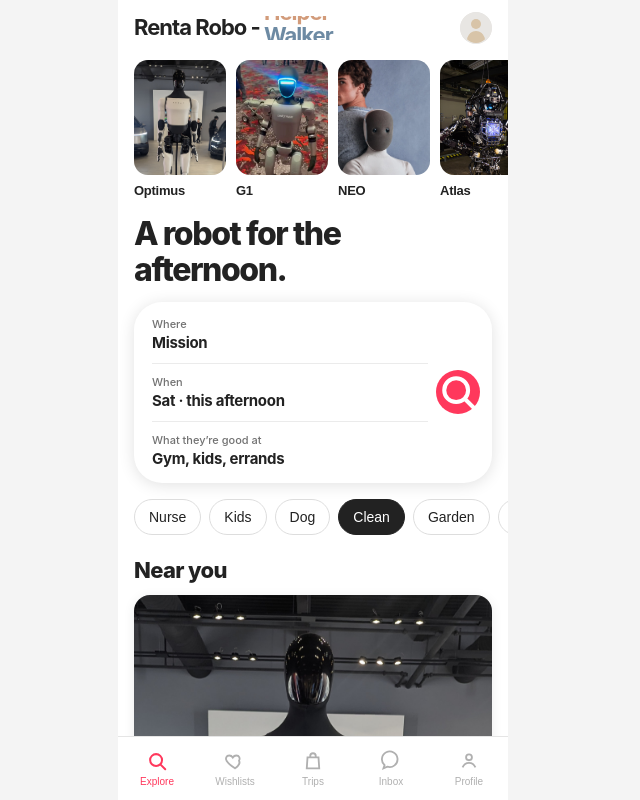
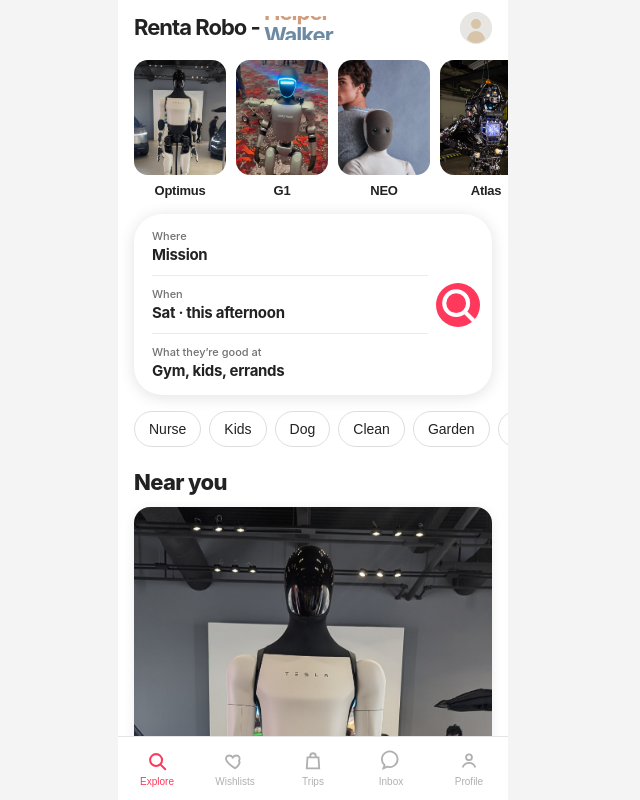
Before and after one commit to humaragent-source/rent-a-bot, a Next.js app: page / in a window 1280 px wide. Shown: the whole page, without its empty margins (327-967 px from the left). Built offline with nearby package versions, Linux system fonts and the light colour scheme.

Commit message:
Match Grid homepage mocks: lockup, carousel, Optimus card
Drop the extra homepage headline, show all five Near you
cards so Optimus leads, and keep $18/hr with no retail on
the card. Re-export docs/ for GitHub Pages.

Co-authored-by: yt56z4wqjp <yt56z4wqjp@privaterelay.appleid.com>

```diff
--- a/src/app/globals.css
+++ b/src/app/globals.css
@@ -245,7 +245,7 @@ body {
   flex: 0 0 92px;
   border: 0;
   background: none;
-  text-align: left;
+  text-align: center;
   color: inherit;
 }
 
@@ -277,7 +277,7 @@ body {
 }
 
 .search {
-  margin: 0 16px;
+  margin: 8px 16px 0;
   position: relative;
   background: #fff;
   border-radius: 28px;
--- a/src/components/borrow-app.tsx
+++ b/src/components/borrow-app.tsx
@@ -9,6 +9,7 @@ import { BrandLockup } from "@/components/brand-lockup";
 import { asset } from "@/lib/asset";
 import {
   HERO,
+  MACHINES,
   SKILLS,
   cardsForSkill,
   machineById,
@@ -36,7 +37,7 @@ const WAITLIST_COPY: Record<
 
 export function RentaRoboApp() {
   const [tab, setTab] = useState<Tab>("explore");
-  const [skill, setSkill] = useState<Skill>("Clean");
+  const [skill, setSkill] = useState<Skill | null>(null);
   const [listingId, setListingId] = useState<string | null>(null);
   const [bookNote, setBookNote] = useState(false);
   const [intent, setIntent] = useState<WaitlistIntent | null>(null);
@@ -47,7 +48,10 @@ export function RentaRoboApp() {
   >("idle");
   const [waitMessage, setWaitMessage] = useState<string | null>(null);
 
-  const cards = useMemo(() => cardsForSkill(skill), [skill]);
+  const cards = useMemo(
+    () => (skill ? cardsForSkill(skill) : MACHINES),
+    [skill]
+  );
 
   function goExplore() {
     setTab("explore");
@@ -200,8 +204,6 @@ export function RentaRoboApp() {
               </button>
             ))}
           </div>
-
-          <h1 className="headline">A robot for the afternoon.</h1>
 
           <div className="search">
             <div className="search-row">
```
Also changed, not shown: 12 other files (tests, documents, lock files or other folders).
